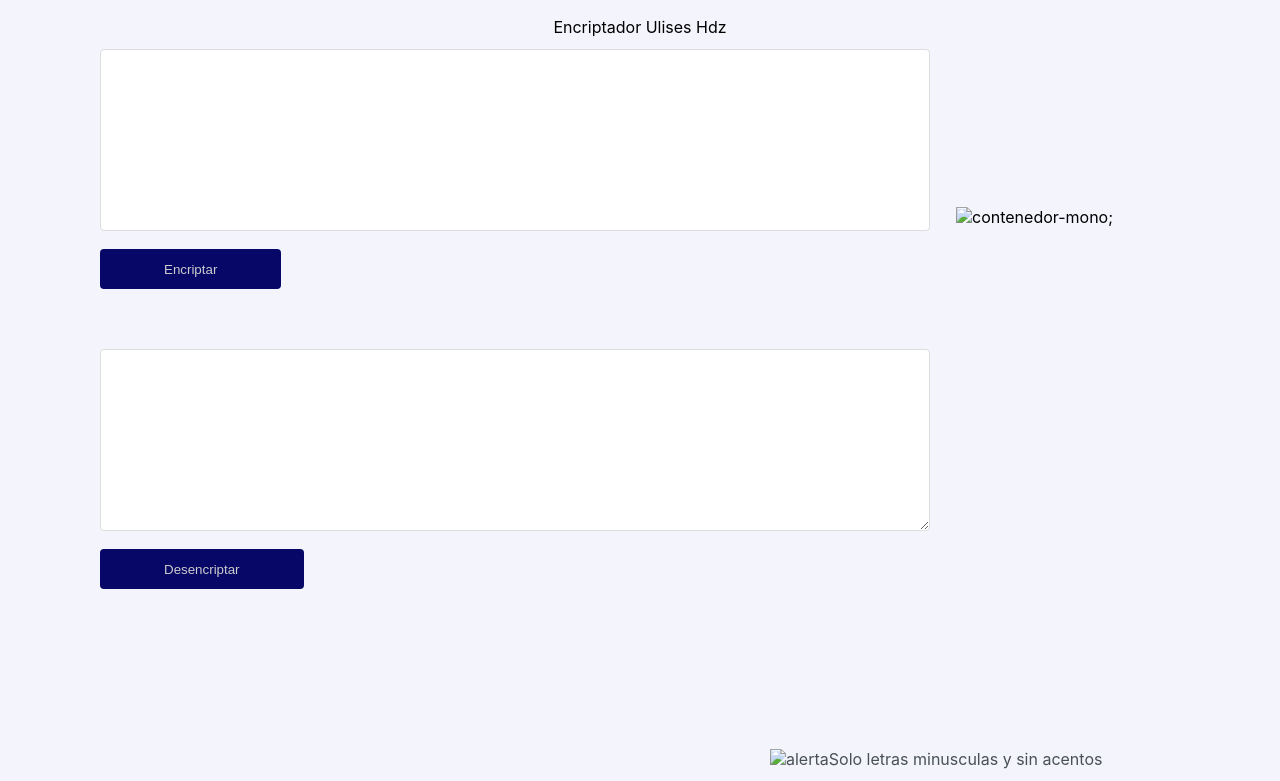
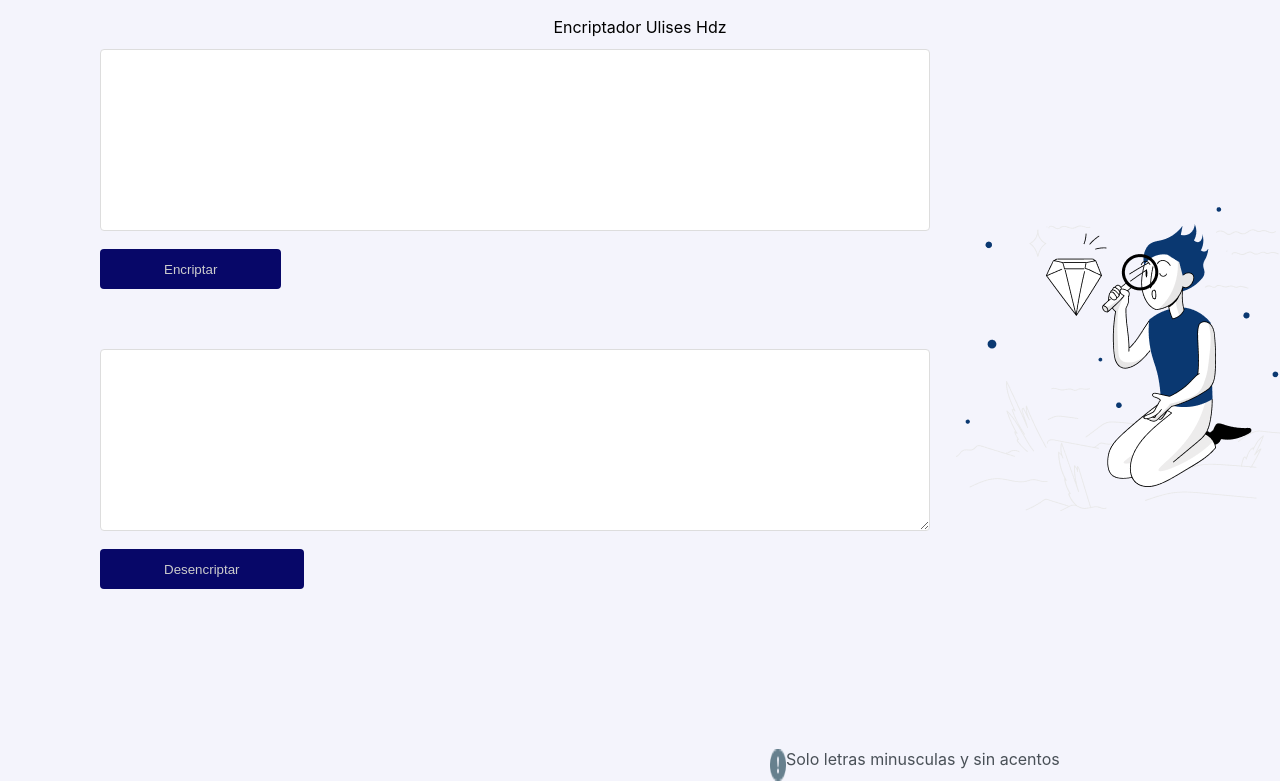
Before and after one commit to Ulises-85952022/Challenge-oracle-decoder, a plain HTML site: page index.html in a window 1280 px wide. Shown: the part 51-832 px from the top of the page. Drawn offline with Linux system fonts and the light colour scheme.

Commit message:
cambios en imagenes

```diff
--- a/index.html
+++ b/index.html
@@ -23,11 +23,11 @@
     <button class="boton-desencriptado" type="button" id="botonDesencriptado">Desencriptar</button>
     <button type="button" id="botonCopiar">Copiar</button>
     <div class="alerta">
-        <img src="/Imagenes/alerta.svg" alt="alerta";
+        <img src="/Imagenes/alerta1.png" alt="alerta";
         <p> Solo letras minusculas y sin acentos</p>
     </div>
     <Div class="contenedor-mono">
-        <img src="/Imagenes/Muñeco.svg" alt="contenedor-mono">;
+        <img src="/Imagenes/Muñeco1.png" alt="contenedor-mono">;
     </Div>
     </Div>
     </main>
```
